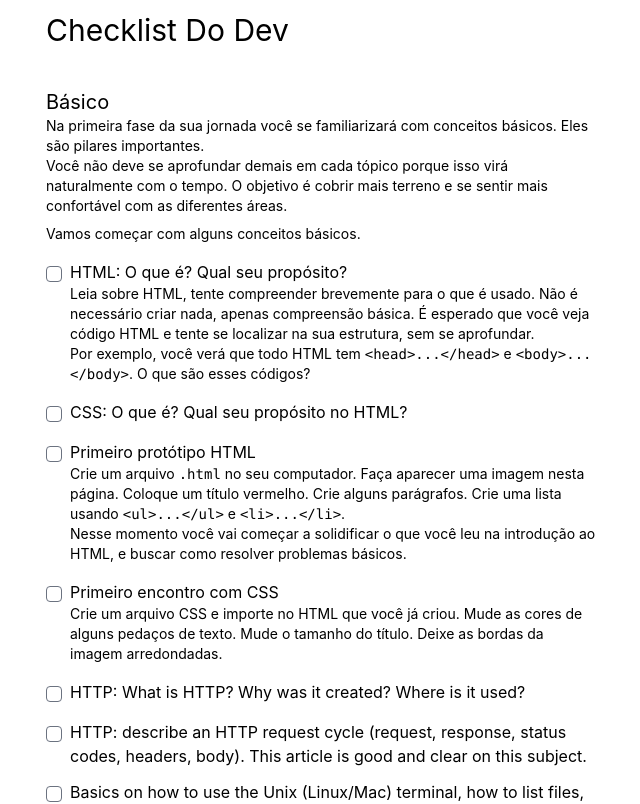
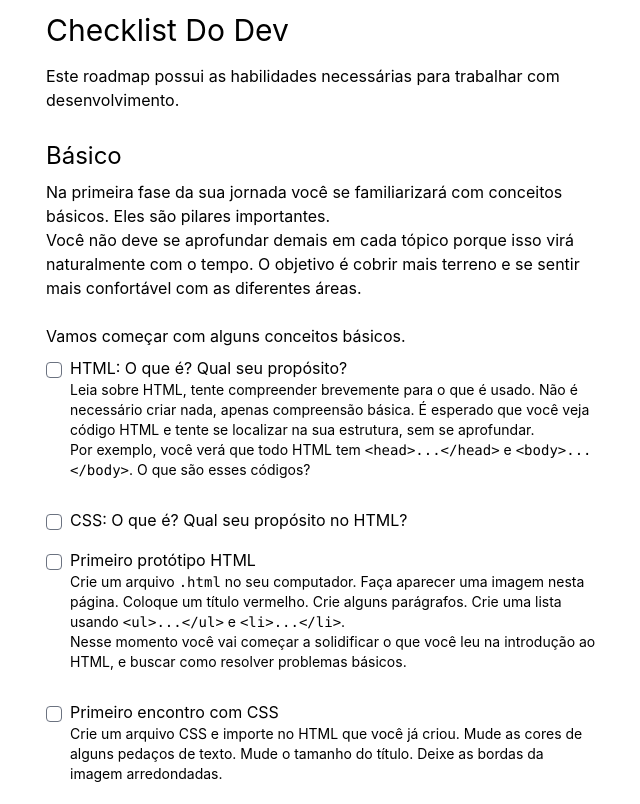
Before and after one commit to kurko/devchecklist, a Next.js app: page / in a window 1280 px wide. Shown: the top 804 px of the page, without its empty margins (318-958 px from the left). Built offline with nearby package versions, Linux system fonts and the light colour scheme; what @tailwindcss/typography would draw is missing.

Commit message:
Minor adjustments for the UI

```diff
--- a/components/checklist.tsx
+++ b/components/checklist.tsx
@@ -47,7 +47,9 @@ function Task({ task }: InferGetStaticPropsType<GetStaticProps>) {
           </div>
 
           {description && (
-            rawToHtml(description, { className: "ml-0 mt-0 mb-1 text-sm prose" })
+            <div className="pb-4">
+              {rawToHtml(description, { className: "ml-0 text-sm prose" })}
+            </div>
           )}
         </div>
       </label>
@@ -59,15 +61,15 @@ function TaskSet({ taskSet }: InferGetStaticPropsType<GetStaticProps>) {
   const tasks = taskSet.tasks;
 
   return (
-    <>
+    <div className="mb-8">
       {taskSet.description &&
-        rawToHtml(taskSet.description, { className: "mb-2 text-sm prose" })
+        rawToHtml(taskSet.description, { className: "mt-6 prose" })
       }
 
       {tasks.map((task, index) => (
         <Task key={task.id} task={task} />
       ))}
-    </>
+    </div>
   )
 }
 
@@ -81,10 +83,10 @@ function Checklist({ checklist }: InferGetStaticPropsType<GetStaticProps>) {
         <h2>{list.title}</h2>
 
         {list.description &&
-          rawToHtml(list.description, { className: "mb-2 text-sm prose" })
+          rawToHtml(list.description, { className: "mt-2 mb-0 prose" })
         }
 
-        {taskSets.map((taskSet, index) => (
+        {taskSets && taskSets.map((taskSet, index) => (
           <TaskSet key={index} taskSet={taskSet} />
         ))}
       </>
--- a/data/checklist.ptbr.yml
+++ b/data/checklist.ptbr.yml
@@ -56,12 +56,10 @@ checklist:
 
         - description: "It's also important to look at some very basic data structures and algorithms."
           tasks:
-            - id: what
+            - id: what-are-data-structures
               check: "What is the purpose of data structures? List some data structures."
-              description: |
-                abc
 
-            - id: xxx
+            - id: graph-first-encounter
               check: "What is a graph? What are some general problems in society that can be modeled as graphs?"
               description: |
                 abc
@@ -186,3 +184,15 @@ checklist:
               check: "Write first RSpec test. This tutorial is really good."
               description: |
                 abc
+
+    beginner:
+      title: "Iniciante"
+      description: |
+        At this point you know the basic concepts and how they fit together,
+        although you don't know how to use them. You often ask for help and
+        you're starting to put more effort into the actual commands needed to
+        get things done.
+
+        You're also learning new concepts, although from a very high level.
+        Meanwhile, you're getting deeper into some concepts from the previous
+        level.
--- a/pages/index.tsx
+++ b/pages/index.tsx
@@ -16,7 +16,13 @@ function Home({ checklist }: InferGetStaticPropsType<typeof getStaticProps>) {
 
       <Layout>
         <main>
-          <h1 className="mb-10">Checklist Do Dev</h1>
+          <h1 className="mb-4">Checklist Do Dev</h1>
+
+          <div className="mb-7">
+            <p>
+              Este roadmap possui as habilidades necessárias para trabalhar com desenvolvimento.
+            </p>
+          </div>
 
           <Checklist checklist={checklist}/>
         </main>
--- a/styles/globals.css
+++ b/styles/globals.css
@@ -25,6 +25,6 @@
   }
 
   h2 {
-    @apply text-xl;
+    @apply text-2xl;
   }
 }
```
